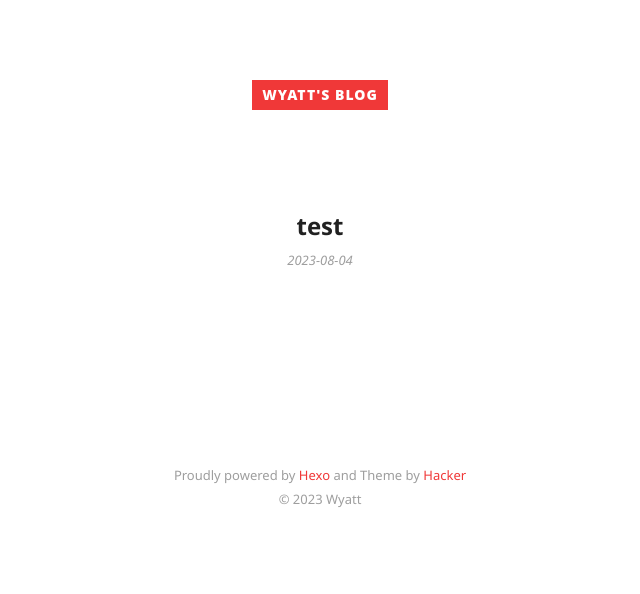
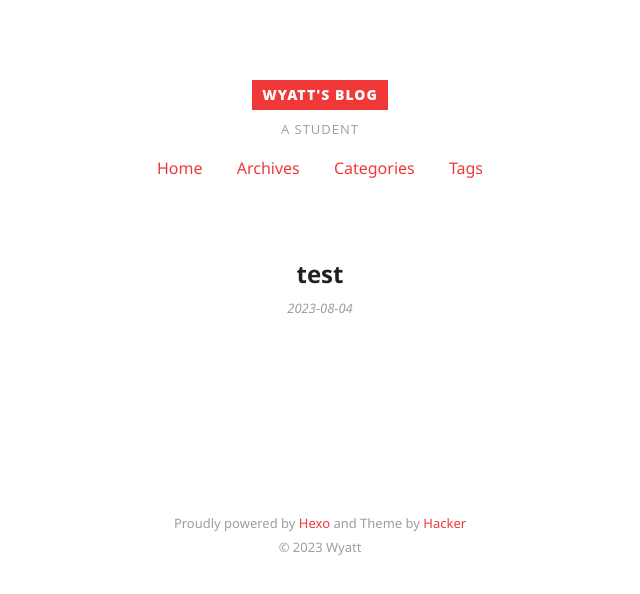
Before and after one commit to Wyatt1026/Wyatt1026.github.io, a plain HTML site: page index.html in a window 1280 px wide. Shown: the whole page, without its empty margins (320-960 px from the left). Drawn offline with Linux system fonts and the light colour scheme.

Commit message:
Site updated: 2023-08-04 23:53:04

```diff
--- a/index.html
+++ b/index.html
@@ -3,7 +3,7 @@
 <head>
   <meta charset="utf-8">
 
-  <title>Wyatt&#39;s blog</title>
+  <title>Wyatt&#39;s blog | A Student</title>
 
 
   <meta name="author" content="Wyatt">
@@ -40,10 +40,18 @@
     <h1 class="site-title">
       <a href="/">Wyatt&#39;s blog</a>
     </h1>
-    <p class="site-description"></p>
+    <p class="site-description">A Student</p>
   </div>
   <nav class="site-navigation">
     <ul>
+
+        <li><a href="/">Home</a></li>
+
+        <li><a href="/archives">Archives</a></li>
+
+        <li><a href="/categories">Categories</a></li>
+
+        <li><a href="/tags">Tags</a></li>
 
     </ul>
   </nav>
```
Also changed, not shown: 2023/08/04/test/index.html (+10 -2 lines), archives/2023/08/index.html (+10 -2 lines), archives/2023/index.html (+10 -2 lines), archives/index.html (+10 -2 lines), categories/index.html (+10 -2 lines), tags/index.html (+10 -2 lines), 1 other file.
